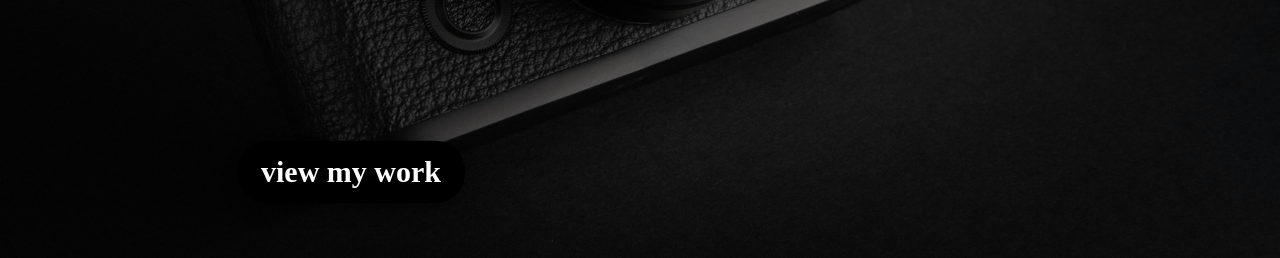
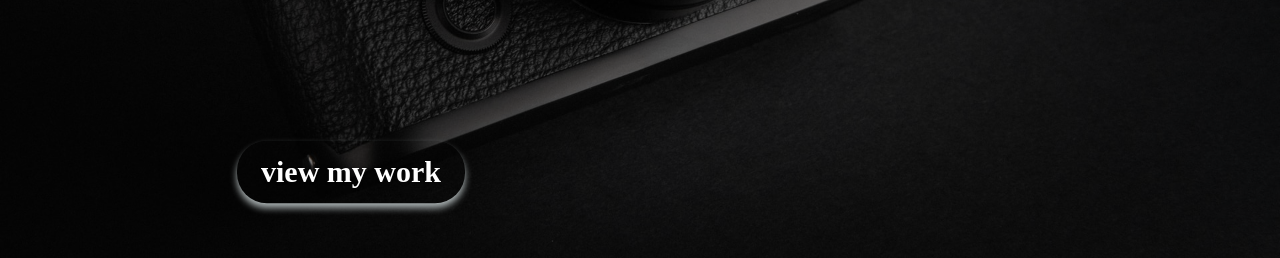
Before and after one commit to Shemaiah1/shemaiah-s-portfolio, a plain HTML site: page index.html in a window 1280 px wide. In both pictures the pointer is over the link "view my work". Shown: the part 542-800 px from the top of the page. Drawn offline with Linux system fonts and the light colour scheme.

Commit message:
adjusted button hover styles

```diff
--- a/index.html
+++ b/index.html
@@ -3,7 +3,7 @@
 <head>
     <meta charset="UTF-8">
     <meta name="viewport" content="width=device-width, initial-scale=1.0 ">
-    <title>introduction</title>
+    <title>Shemaiah's Profile</title>
     <style>
         * {
     padding: 0;
@@ -100,7 +100,7 @@ nav ul li a:hover{
     text-decoration: none;
     border-radius: 25px;
     box-shadow: 0 4px 6px #acb4b5;
-    transition: all 0.3s ease-in-out;
+    transition: all 0.3s ease;
     text-align: center;
     left: 20%;
     position: absolute;
@@ -108,9 +108,9 @@ nav ul li a:hover{
 }
 
 .button a:hover {
-    background: black;
+    background:transparent;
     transform: scale(1.2);
-    box-shadow: 0 8px 12px rgba(0, 0, 0, 0.3);
+    box-shadow:  4px #acb4b5;
     text-shadow: 0px 1px 2px rgba(0, 0, 0, 0.3);
     color: white;
 }
```
